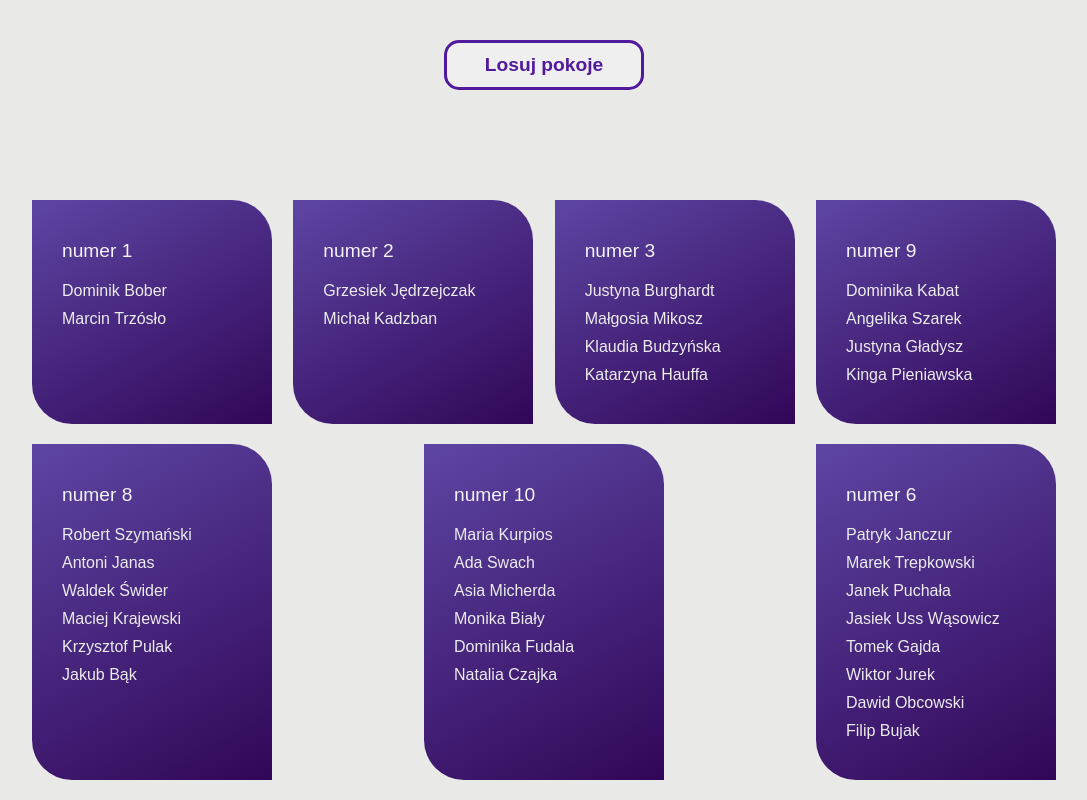
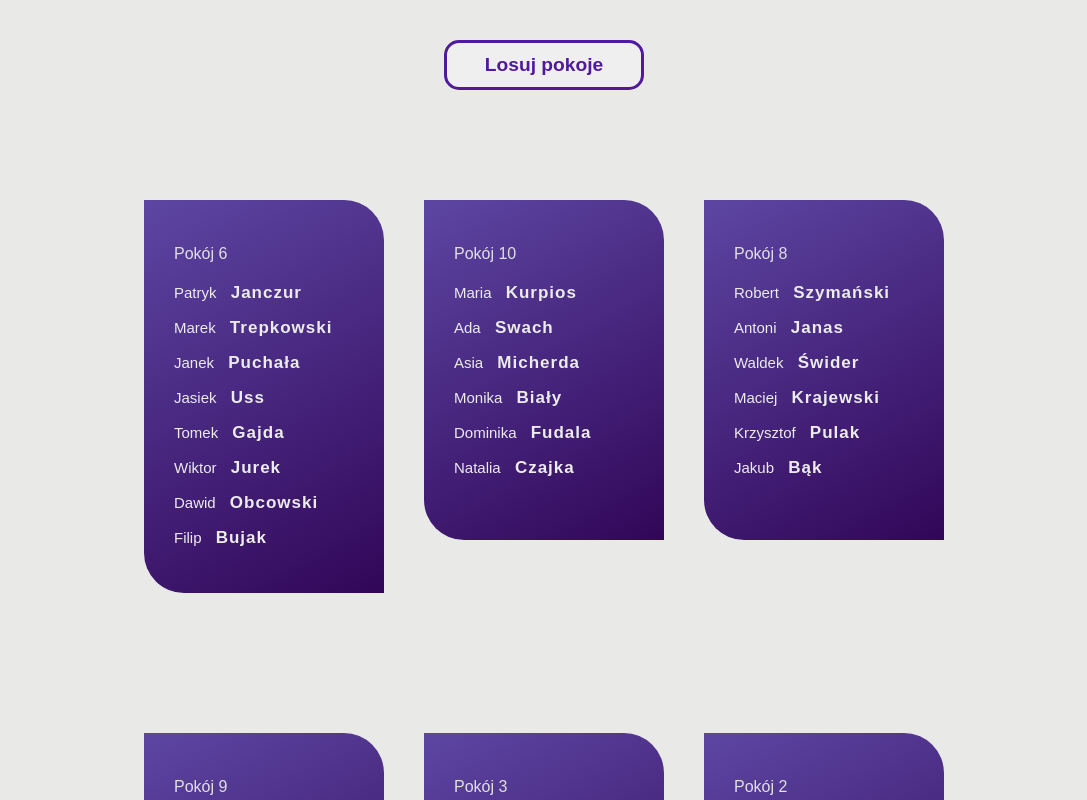
Before and after one commit to nerooc/randomizingmachine, a React (Create React App) app: page / in a window 1280 px wide. Both pictures are taken after a click on the button "Losuj pokoje". Shown: the top 800 px of the page, without its empty margins (96-1183 px from the left). Built offline with nearby package versions, Linux system fonts and the light colour scheme.

Commit message:
Presentation change

```diff
--- a/src/Randomize.js
+++ b/src/Randomize.js
@@ -133,12 +133,12 @@
     }
 
     let array = [];
-    Rooms.reverse().map( (room, i) => {
-        array.push(
-          <Room data={room} key={i} />
-        )
-      }
+    Rooms.map( (room, i) =>
+      array.push(
+        <Room data={room} key={i} />
+      )
     )
+
     this.setState({
       roomsContainer: array
     })
@@ -153,7 +153,10 @@
           onClick={this.randomize}
         > Losuj pokoje </button>
         <div className="randomize-rooms">
-          {this.state.roomsContainer}
+          {this.state.roomsContainer.slice(0, 3)}
+        </div>
+        <div className="randomize-rooms">
+          {this.state.roomsContainer.slice(3)}
         </div>
       </div>
     );
--- a/src/Room.js
+++ b/src/Room.js
@@ -8,12 +8,17 @@
 }
   render() {
     return (
-      <div className="room">
-        <p className="number">numer {this.props.data.number}</p>
-        {this.props.data.inhabitants.map( (inhabitant, i) =>
-            <p key={i}>{inhabitant}</p>
-        )}
+      <div>
+        <div className="room">
+          <p className="number">Pokój {this.props.data.number}</p>
+          {this.props.data.inhabitants.map( (inhabitant, i) => {
+              let name = inhabitant.split(' ');
+              return <p key={i}>{name[0]} <span className="surname">{name[1]}</span></p>
+            }
+          )}
+        </div>
       </div>
+
     );
   }
 }
--- a/src/randomize.css
+++ b/src/randomize.css
@@ -33,5 +33,5 @@
   display: flex;
   width: 80%;
   flex-wrap: wrap;
-  justify-content: space-between;
+  justify-content: center;
 }
--- a/src/room.css
+++ b/src/room.css
@@ -1,19 +1,28 @@
 .room{
   background: linear-gradient(151deg, #5d46a3 0%, #310658 100%);
   width: 180px;
-  margin-top: 20px;
+  min-height: 280px;
+  margin: 20px;
   padding: 30px;
   border-radius: 0 40px;
 }
 
 p{
-  margin: 10px 0;
+  margin: 15px 0;
   font-family: sans-serif;
+  font-size: 15px;
   color: #ececec;
 }
 
 .number{
+  font-size: 16px;
   margin-bottom: 20px;
-  font-size: 1.2em;
-  color: #f3f3f3;
+  color: #e0e0e0;
 }
+
+.surname{
+  font-size: 17px;
+  font-weight: bold;
+  letter-spacing: 1px;
+  margin-left: 10px;
+}
```
